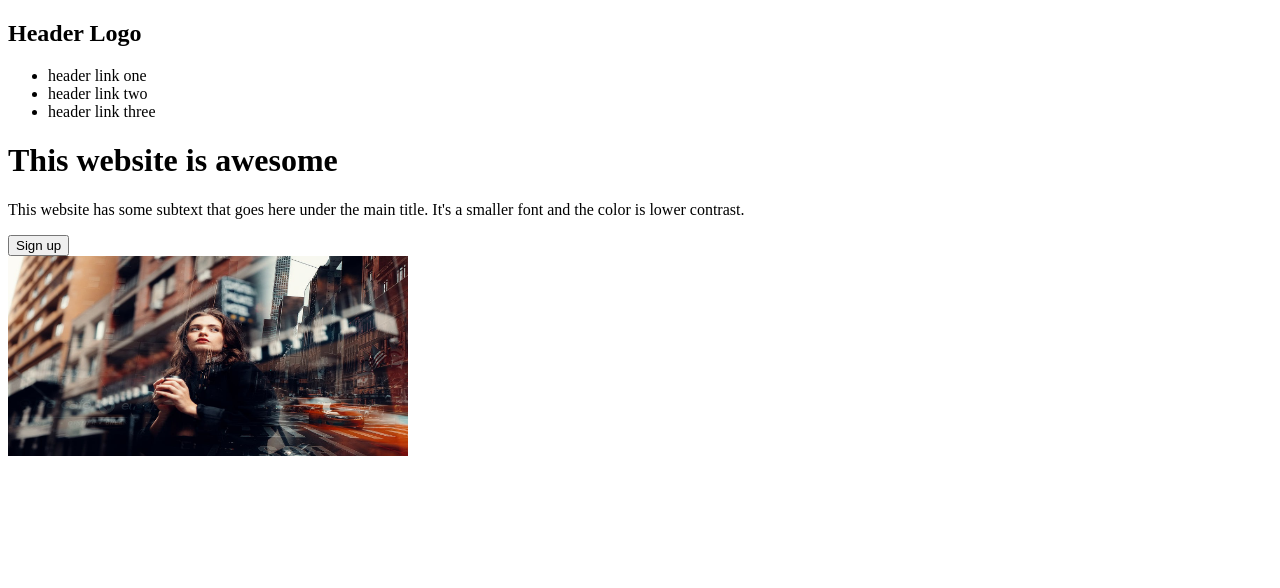
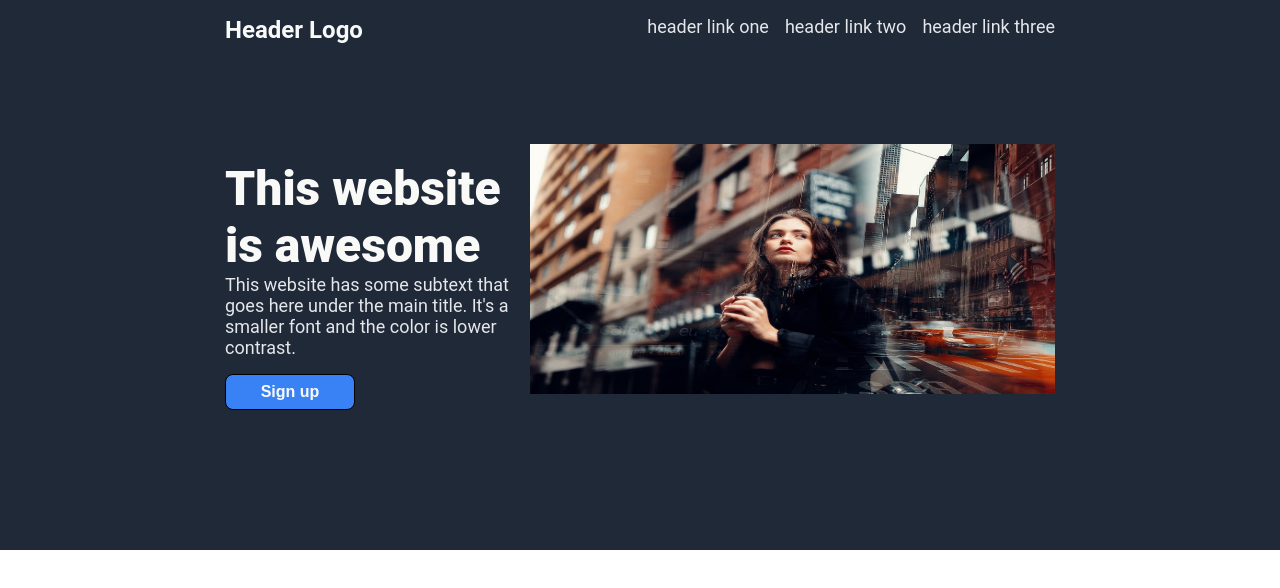
Before and after one commit to gcerv93/landing-page, a plain HTML site: page index.html in a window 1280 px wide. Drawn offline with Linux system fonts and the light colour scheme.

Commit message:
finish header styling

```diff
--- a/index.html
+++ b/index.html
@@ -9,22 +9,20 @@
 
   <body>
     <div class="header">
-      <div class="top">
+      <div class="header-top">
         <div class="logo"><h2>Header Logo</h2></div>
-        <div class="links">
-          <ul>
-            <li>header link one</li>
-            <li>header link two</li>
-            <li>header link three</li>
-          </ul>
-        </div>
+        <ul class="header-links">
+          <li>header link one</li>
+          <li>header link two</li>
+          <li>header link three</li>
+        </ul>
       </div>
 
       <div class="header-content">
         <div class="content-left">
-          <h1>This website is awesome</h1>
-          <p>This website has some subtext that goes here under the main title. It's a smaller font and the color is lower contrast.</p>
-          <button>Sign up</button>
+          <h1 class="main-text">This website is awesome</h1>
+          <p class="para">This website has some subtext that goes here under the main title. It's a smaller font and the color is lower contrast.</p>
+          <button class="button">Sign up</button>
         </div>
         <div class="content-right">
           <img src="./img/pretty-woman.jpeg" alt="pretty woman in the street">
--- a/styles.css
+++ b/styles.css
@@ -1,5 +1,86 @@
+
+body {
+  margin: 0;
+}
+
+h1,
+h2,
+p {
+  padding: 0;
+  margin: 0;
+}
 
 img {
-  width: 400px;
-  height: 200px;
+  width: 525px;
+  height: 250px;
 }
+
+ul {
+  list-style-type: none;
+  margin: 0;
+  padding: 0;
+}
+
+.logo {
+  font-size: 16px;
+  color: #f9faf8;
+}
+
+.header {
+  background-color: #1F2937;
+  display: flex;
+  flex-direction: column;
+  padding: 16px 225px 140px;
+  font-family: Roboto, sans-serif;
+}
+
+.header-top {
+  display: flex;
+  margin-bottom: 100px;
+}
+
+.header-links {
+  display: flex;
+  margin-left: auto;
+  gap: 16px;
+  font-size: 18px;
+  color: #e5e7eb;
+}
+
+.header-content {
+  display: flex;
+}
+
+.content-left {
+  display: flex;
+  flex-direction: column;
+  width: 450px;
+}
+
+.content-right {
+  margin-left: auto;
+}
+
+.main-text {
+  font-size: 48px;
+  font-weight: 900;
+  color: #f9faf8;
+  padding-top: 16px;
+}
+
+.para {
+  font-size: 18px;
+  color: #e5e7eb;
+}
+
+.button {
+  border: 1px solid black;
+  border-radius: 8px;
+  background-color: #3882f6;
+  color: #f9faf8;
+  margin-top: 16px;
+  width: 130px;
+  font-size: 16px;
+  font-weight: bold;
+  padding: 8px;
+}
```
